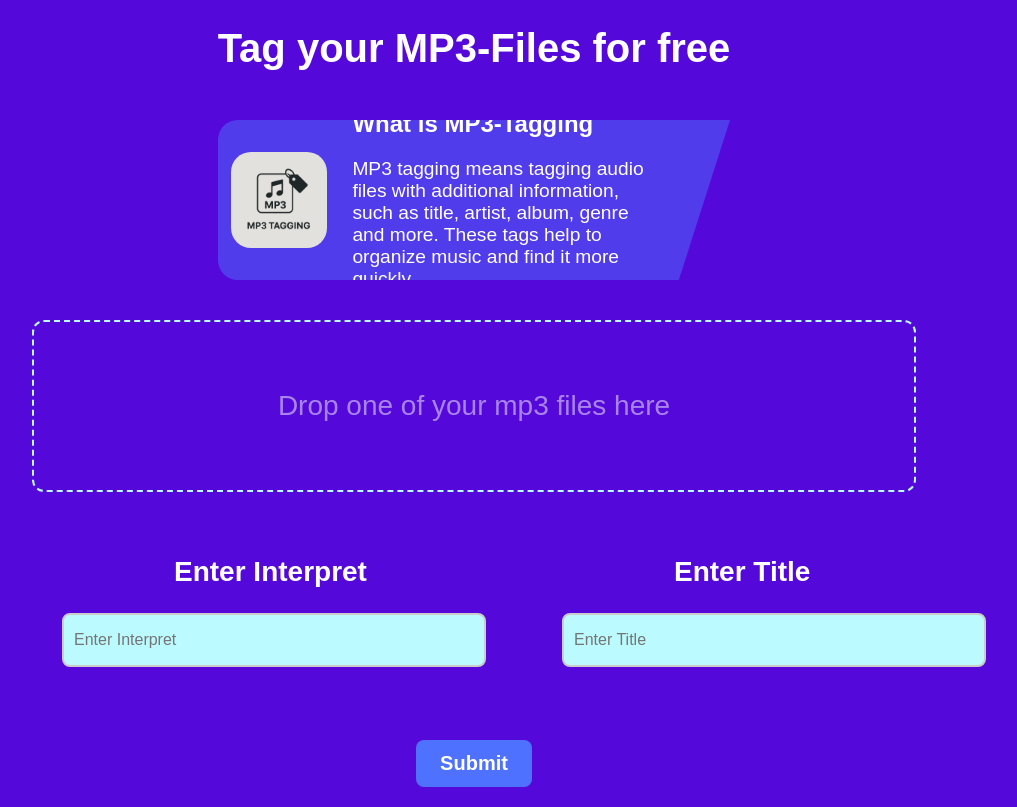
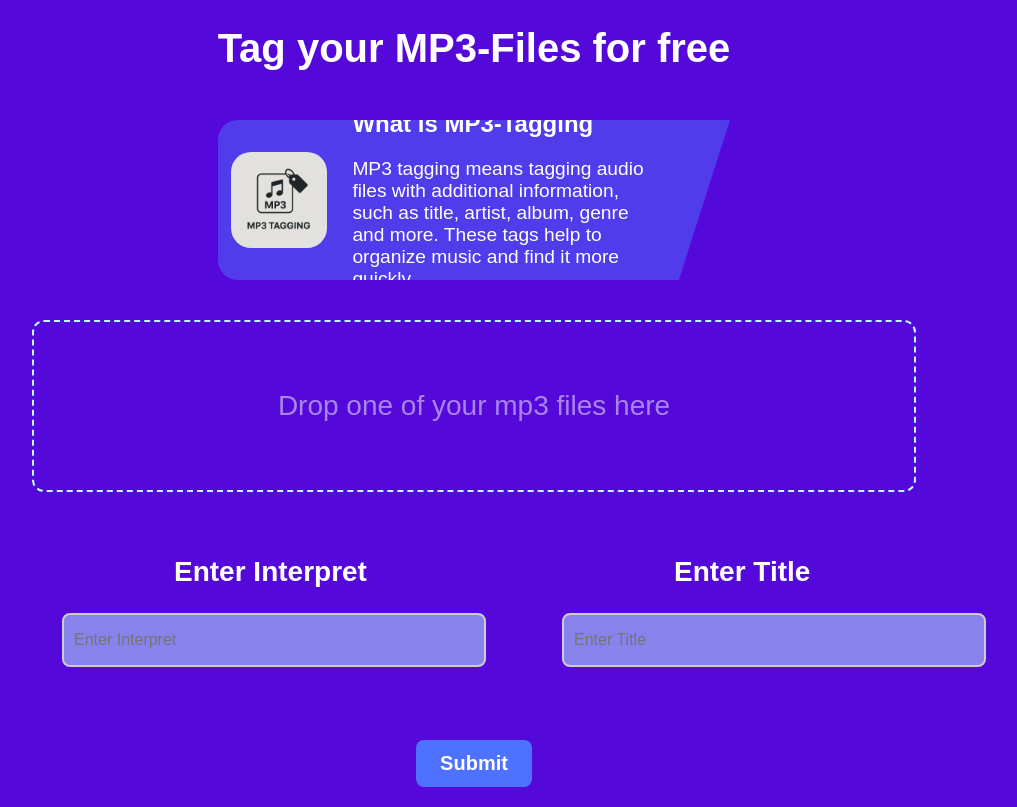
Before and after one commit to Youdontknowme720/taggerweb, a React (Vite) app: page /tagger in a window 1280 px wide. Shown: the whole page, without its empty margins (166-1183 px from the left). Built offline with nearby package versions, Linux system fonts and the light colour scheme.

Commit message:
shaking duration increased

```diff
--- a/src/comps/DropboxAndInput/Dropbox.tsx
+++ b/src/comps/DropboxAndInput/Dropbox.tsx
@@ -26,7 +26,7 @@ const FileDrop: React.FC<DropboxProps> = ({ onFileDrop }) => {
             setIsInvalid(false);
         } else {
             setIsInvalid(true);
-            setTimeout(() => setIsInvalid(false), 500); // shake nur kurz
+            setTimeout(() => setIsInvalid(false), 1500); // shake nur kurz
         }
     };
 
@@ -41,7 +41,7 @@ const FileDrop: React.FC<DropboxProps> = ({ onFileDrop }) => {
             onDrop={handleDrop}
             onDragOver={handleDragOver}
             animate={isInvalid ? { x: [-10, 10, -10, 10, 0] } : {}}
-            transition={{ duration: 0.8 }}
+            transition={{ duration: 0.6 }}
             style={{
                 border: isInvalid ? '2px solid red' : '2px dashed #BBFBFF',
                 padding: '40px',
@@ -56,7 +56,7 @@ const FileDrop: React.FC<DropboxProps> = ({ onFileDrop }) => {
 
             {isInvalid && (
                 <p style={{ color: 'red', marginTop: '10px' }}>
-                    Nur MP3-Dateien sind erlaubt.
+                    Only MP3-Files are allowed.
                 </p>
             )}
 
--- a/src/comps/DropboxAndInput/TaggingField.css
+++ b/src/comps/DropboxAndInput/TaggingField.css
@@ -17,8 +17,8 @@
 }
 
 .tag-input{
-    background-color: #BBFBFF;
-    color: black;
+    background-color: rgba(187, 251, 255, 0.5);
+    color: #01101c;
     font-family: 'Outfit', sans-serif;
     font-size: 20px;
     width: 100%;
```
